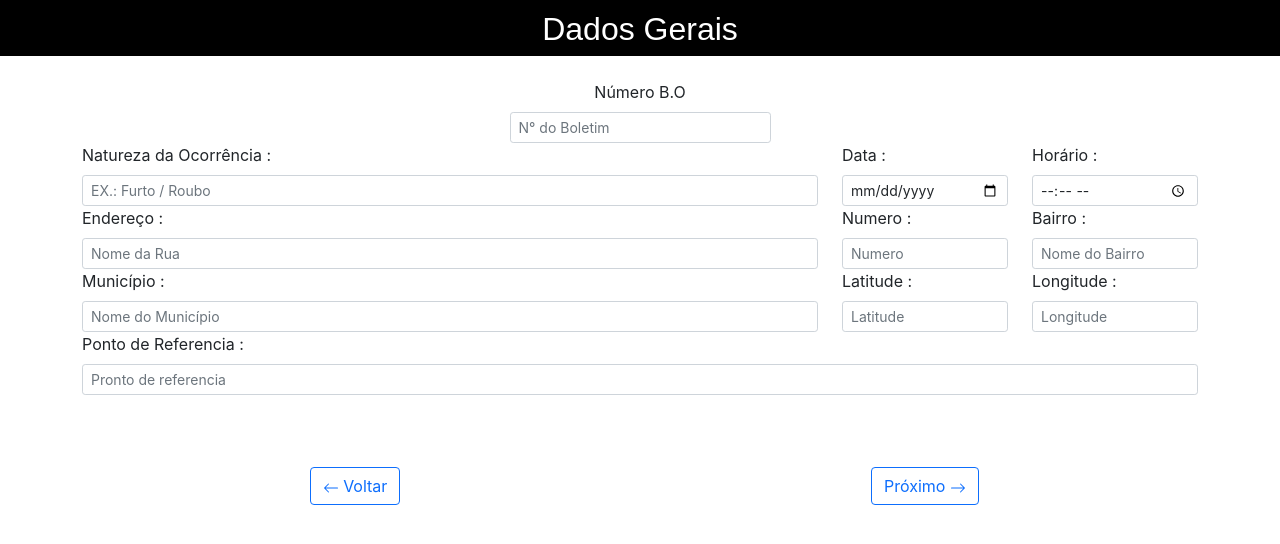
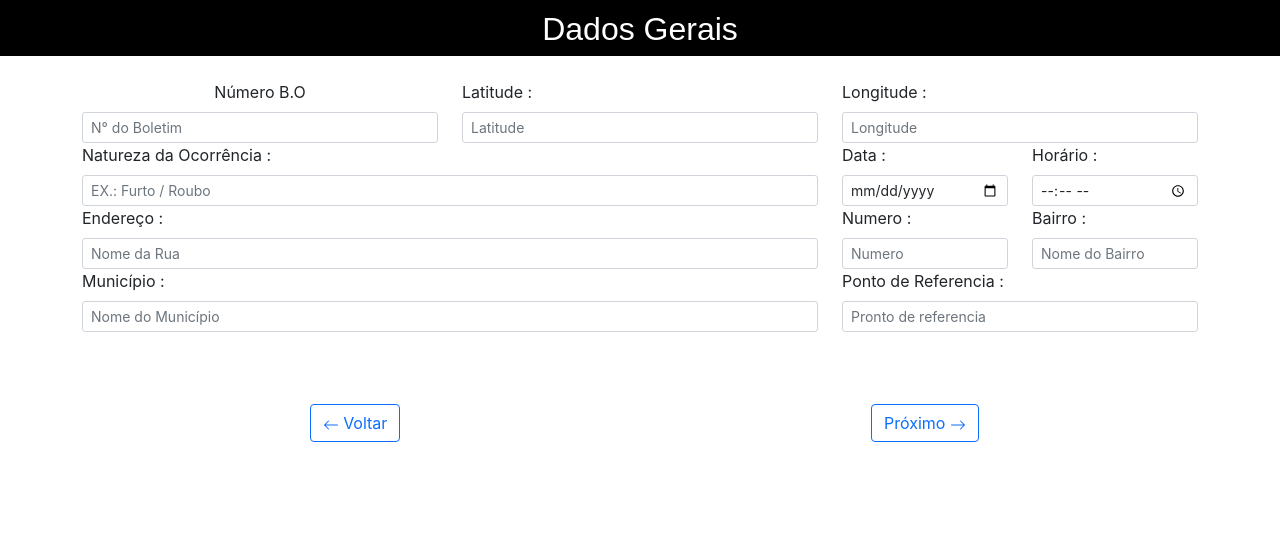
Before and after one commit to jairomartins/boonline4bpm, a React (Create React App) app: page /header in a window 1280 px wide. Shown: the top 544 px of the page. Built offline with nearby package versions, Linux system fonts and the light colour scheme.

Commit message:
mudando lat e long pro lado do numero do boletim

```diff
--- a/src/components/Header/AddHeader.jsx
+++ b/src/components/Header/AddHeader.jsx
@@ -11,7 +11,7 @@ function AddHeader ({boletim,setBoletim}){
         <Container>
             <Form>
                 <Row>
-                    <Col sm={3} className="text-center mt-12 mb-12">
+                    <Col sm={4} className="text-center mt-12 mb-12">
                         <Form.Label>Número B.O</Form.Label>
                         <Form.Control
                             size="sm"
@@ -19,6 +19,22 @@ function AddHeader ({boletim,setBoletim}){
                             placeholder="N° do Boletim"
                             onChange={(e)=>{setBoletim({...boletim, numero:e.target.value})}}
                         />
+                    </Col>
+                    <Col sm={4}>
+                        <Form.Label>Latitude : </Form.Label>
+                        <Form.Control
+                        size="sm"
+                        placeholder="Latitude"
+                        defaultValue={boletim.latitude}
+                        onChange={(e)=>{setBoletim({...boletim, latitude:e.target.value})}}/>
+                    </Col>
+                    <Col sm={4}>
+                        <Form.Label>Longitude : </Form.Label>
+                        <Form.Control
+                        size="sm"
+                        placeholder="Longitude"
+                        defaultValue={boletim.longitude}
+                        onChange={(e)=>{setBoletim({...boletim, longitude:e.target.value})}}/>
                     </Col>
                 </Row>
                 <Row>
@@ -89,24 +105,7 @@ function AddHeader ({boletim,setBoletim}){
                         defaultValue={boletim.municipio}
                         onChange={(e)=>{setBoletim({...boletim, municipio:e.target.value})}}/>
                     </Col>
-                    <Col sm={2}>
-                        <Form.Label>Latitude : </Form.Label>
-                        <Form.Control
-                        size="sm"
-                        placeholder="Latitude"
-                        defaultValue={boletim.latitude}
-                        onChange={(e)=>{setBoletim({...boletim, latitude:e.target.value})}}/>
-                    </Col>
-                    <Col sm={2}>
-                        <Form.Label>Longitude : </Form.Label>
-                        <Form.Control
-                        size="sm"
-                        placeholder="Longitude"
-                        defaultValue={boletim.longitude}
-                        onChange={(e)=>{setBoletim({...boletim, longitude:e.target.value})}}/>
-                    </Col>
-                </Row>
-                <Row>
+
                     <Col>
                         <Form.Label>Ponto de Referencia : </Form.Label>
                         <Form.Control
```
